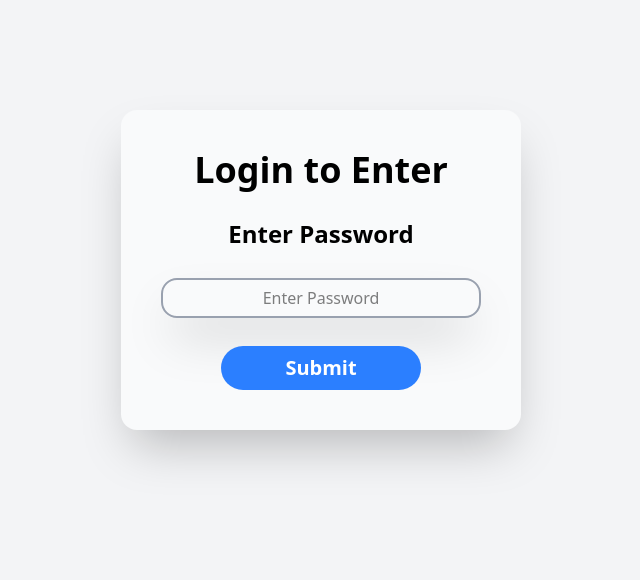
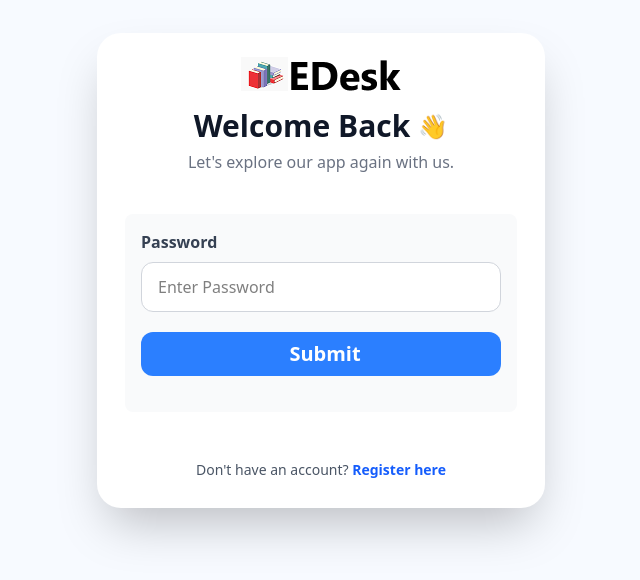
Before and after one commit to Vs786Programmer/E-Desk-Final, a React (Vite) app: page /login in a window 1280 px wide. Shown: the part 130-710 px from the top of the page, without its empty margins (319-959 px from the left). Built offline with nearby package versions, Linux system fonts and the light colour scheme.

Commit message:
add style to login

```diff
--- a/src/Components/Login.jsx
+++ b/src/Components/Login.jsx
@@ -1,41 +1,69 @@
-import { useState } from 'react'
-import { useAuth } from '../context/AuthContext'
-import { useNavigate } from 'react-router-dom'
+import { useState } from "react";
+import { useAuth } from "../context/AuthContext";
+import { useNavigate } from "react-router-dom";
+import brandlogo from "../assets/Brandlogo.png";
 
 function Login() {
-  const [password, setPassword] = useState('')
-  const [error, setError] = useState('')
-  const { login } = useAuth()
-  const navigate = useNavigate()
+  const [password, setPassword] = useState("");
+  const [error, setError] = useState("");
+  const { login } = useAuth();
+  const navigate = useNavigate();
 
   const handleSubmit = (e) => {
-    e.preventDefault()
-    const success = login(password)
+    e.preventDefault();
+    const success = login(password);
     if (success) {
-      navigate('/')
+      navigate("/");
     } else {
-      setError('Invalid password')
+      setError("Invalid password");
     }
-  }
+  };
 
   return (
-  <div className='flex flex-col justify-center items-center h-screen bg-gray-100'>
-      <form onSubmit={handleSubmit} className='py-10 flex flex-col gap-7 w-100 bg-gray-50 rounded-2xl p-6 shadow-2xl h-auto justify-start items-center'>
-        <h1 className='text-4xl font-bold'>Login to Enter</h1>
-        <label htmlFor="password" className='text-2xl font-bold'>Enter Password</label>
+    <div className="min-h-screen flex  items-center justify-center bg-blue-50/50">
+      <div className="w-full max-w-md bg-white p-5 sm:p-7 sm:pt-2 rounded-3xl shadow-2xl justify-start items-center">
+        <div className="flex flex-col items-start mb-10 justify-center ">
+          <img className="w-40 m-auto my-1.5" src={brandlogo} alt="brandlogo" />
+          <h1 className="text-3xl font-bold text-gray-900 flex items-center w-full justify-center my-0.5">
+            Welcome Back <span className="ml-2 text-2xl">👋</span>
+          </h1>
+          <p className="text-gray-500 mt-1 text-center w-full">
+            Let's explore our app again with us.
+          </p>
+        </div>
+
+        <form onSubmit={handleSubmit} className="space-y-6 bg-gray-50 p-4 rounded-lg">
+          <div>
+            <label
+              htmlFor="password"
+              className="block text-gray-700 font-semibold mb-2"
+            >
+            Password
+            </label>
             <input
               type="password"
               id="password"
               value={password}
               onChange={(e) => setPassword(e.target.value)}
-          placeholder='Enter Password'
-          className='w-80 h-10 rounded-2xl text-center border-2 border-gray-400 shadow-2xl'
+              placeholder="Enter Password"
+              className="w-full  bg-white px-4 py-3 border border-gray-300 rounded-xl focus:ring-2 focus:ring-blue-500 focus:border-blue-500 transition-all placeholder-gray-00"
             />
-        {error && <p className='text-red-500'>{error}</p>}
-        <button type='submit' className='regular-button w-50'>Submit</button>
+            {error && <p className="text-red-500">{error}</p>}
+            <button type="submit" className="regular-button w-full my-5">
+              Submit
+            </button>
+          </div>
         </form>
+        <div className="text-center mt-12 text-sm">
+          <span className="text-gray-600">Don't have an account? </span>
+
+          <span className="text-blue-600 font-semibold hover:text-blue-800 transition-colors">
+            Register here
+          </span>
         </div>
-  )
+      </div>
+    </div>
+  );
 }
 
-export default Login
+export default Login;
--- a/src/index.css
+++ b/src/index.css
@@ -1,16 +1,51 @@
 @import "tailwindcss";
 
 /* in your styles.css or global.css */
+/* original compact styles preserved while keeping the sliding animation layers */
+
+/* INACTIVE BUTTON STATE (matches original: p-3, flex, items-center, gap-2, rounded-lg, text-xl, font-semibold, hover:bg-gray-100) */
 .sidebar-button {
-  @apply  p-3 flex items-center font-semibold text-xl gap-2 rounded-lg hover:bg-gray-100 transition;
+  @apply p-3 flex items-center gap-2 text-xl font-semibold relative overflow-hidden transition-all duration-300 z-10;
+  /* Text & hover fallback */
+  @apply text-gray-700 hover:text-gray-900 hover:bg-gray-100;
+  /* Keep background transparent by default so pseudo layers show through */
+  @apply bg-transparent;
+  /* Accessibility focus ring */
+  @apply focus:outline-none focus:ring-2 focus:ring-offset-2 focus:ring-blue-500;
 }
+
+/* Static base background layer (acts like ::after) */
+.sidebar-button::after {
+  content: '';
+  @apply absolute inset-0  bg-transparent z-[-2];
+}
+
+/* Sliding hover layer (acts like ::before) - starts at w-0 and expands to full width */
+.sidebar-button::before {
+  content: '';
+  @apply absolute left-0 top-0 h-full w-0  bg-gray-200 transition-all duration-300 z-[-1];
+}
+
+/* Expand sliding layer on hover (animated) */
+.sidebar-button:hover::before {
+  @apply w-full;
+}
+
+/* ACTIVE STATE (matches original active bg and layout) */
 .sidebar-button-active {
-  @apply bg-gray-100 transition p-3 flex items-center font-semibold text-xl gap-2;
+  @apply p-3 flex items-center gap-2 text-xl font-semibold  bg-blue-500 text-white transition-all duration-300 z-10;
+  @apply shadow-sm;
+}
+
+/* Remove pseudo layers for active button to avoid double visuals */
+.sidebar-button-active::before,
+.sidebar-button-active::after {
+  content: none;
 }
 
 .Dashboard {
   @apply bg-gray-100 w-screen h-auto p-8 my-3 mr-10 inset-shadow-sm rounded-lg;
 }
 .regular-button {
-  @apply bg-blue-500 text-white text-xl font-semibold px-4 py-2 rounded-3xl hover:bg-blue-600 transition;
+  @apply bg-blue-500 text-white text-xl font-semibold px-5 py-2 rounded-xl  inset-y-0  pr-3  hover:bg-blue-600 transition duration-300 ease-in-out;
 }
```
Also changed, not shown: src/assets/Design/login.png (added). Lines whose indentation alone changed are shown as unchanged.
